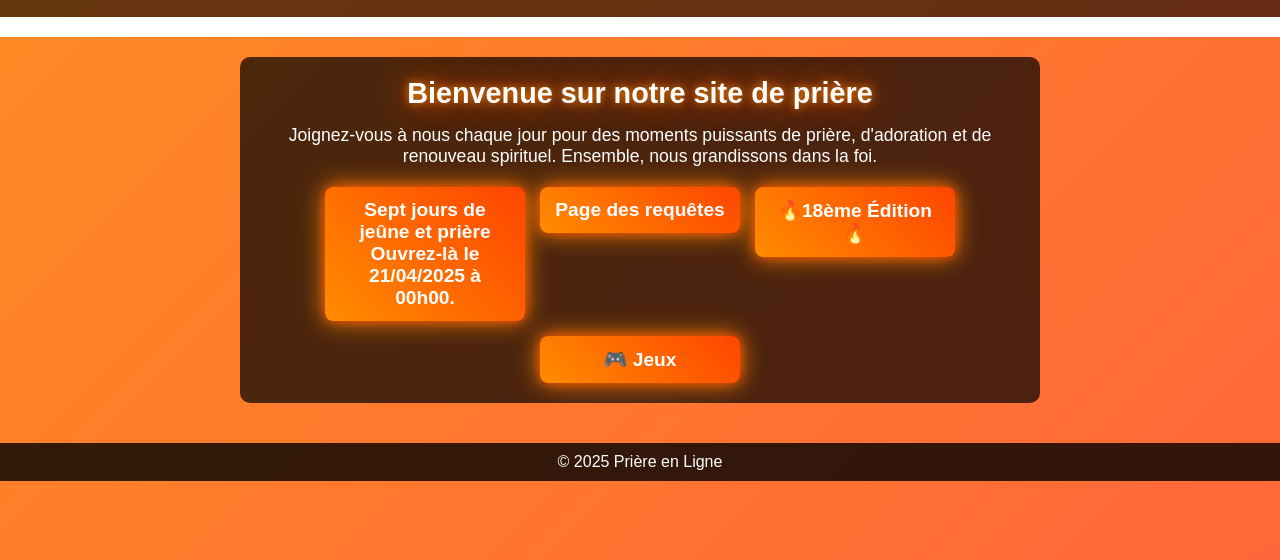
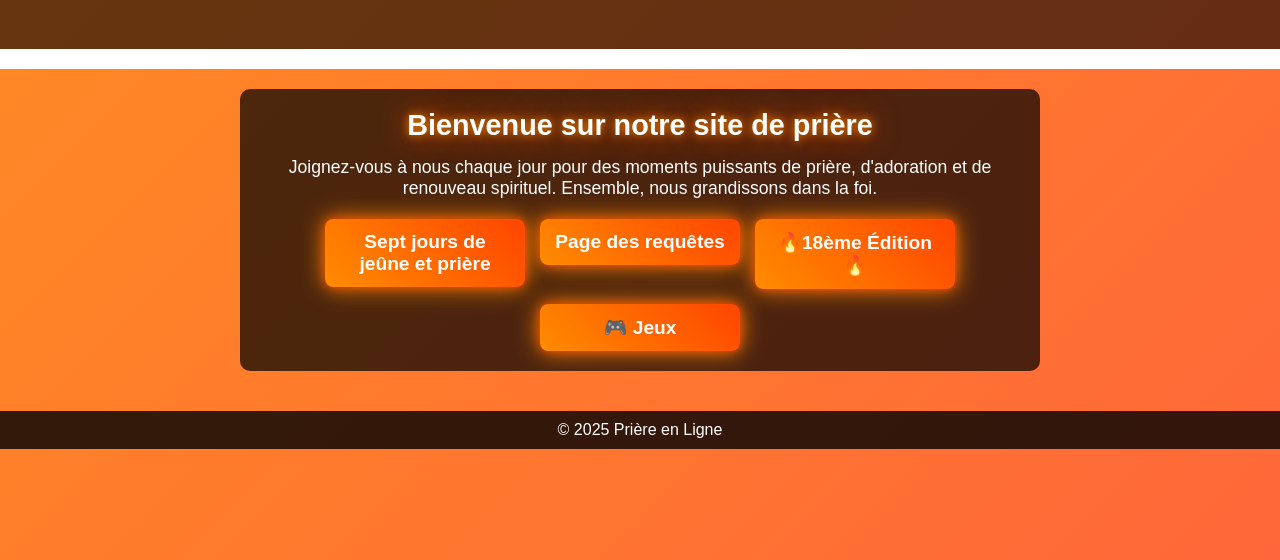
Before and after one commit to PriereenLigne/pri-re18-meedition, a plain HTML site: page index.html in a window 1280 px wide. Shown: the part 240-800 px from the top of the page. Drawn offline with Linux system fonts and the light colour scheme.

Commit message:
Update index.html

```diff
--- a/index.html
+++ b/index.html
@@ -22,7 +22,7 @@
 
             <nav>
                 <ul>
-                    <li><a href="septe.htmll">Sept jours de jeûne et prière Ouvrez-là le 21/04/2025 à 00h00.</a></li>
+                    <li><a href="sept.html">Sept jours de jeûne et prière</a></li>
                     <li><a href="mise.html">Page des requêtes</a></li>
                     <li><a href="edition.html">🔥18ème Édition🔥</a></li>
                     <li><a href="game.html">🎮 Jeux</a></li>
```
